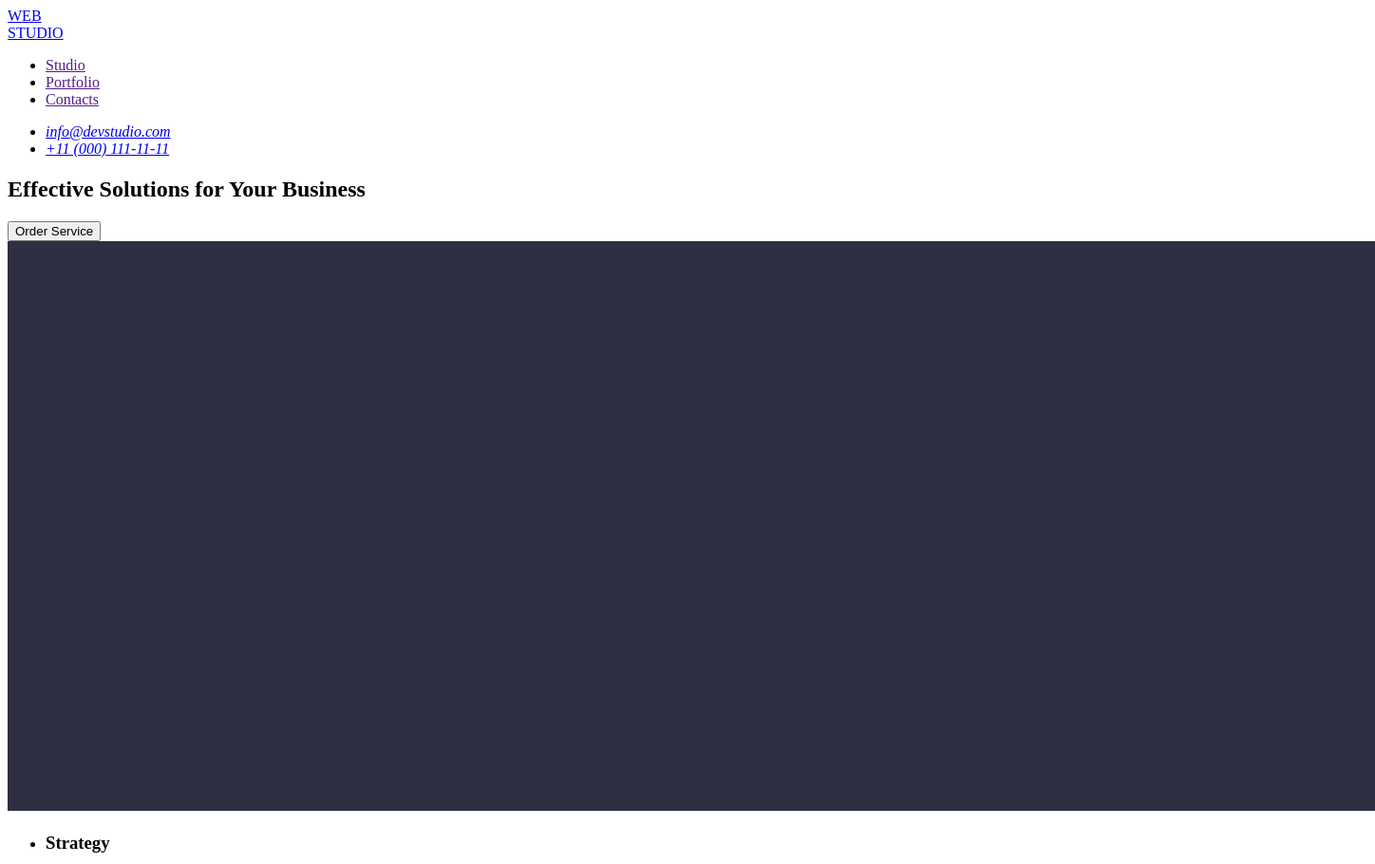
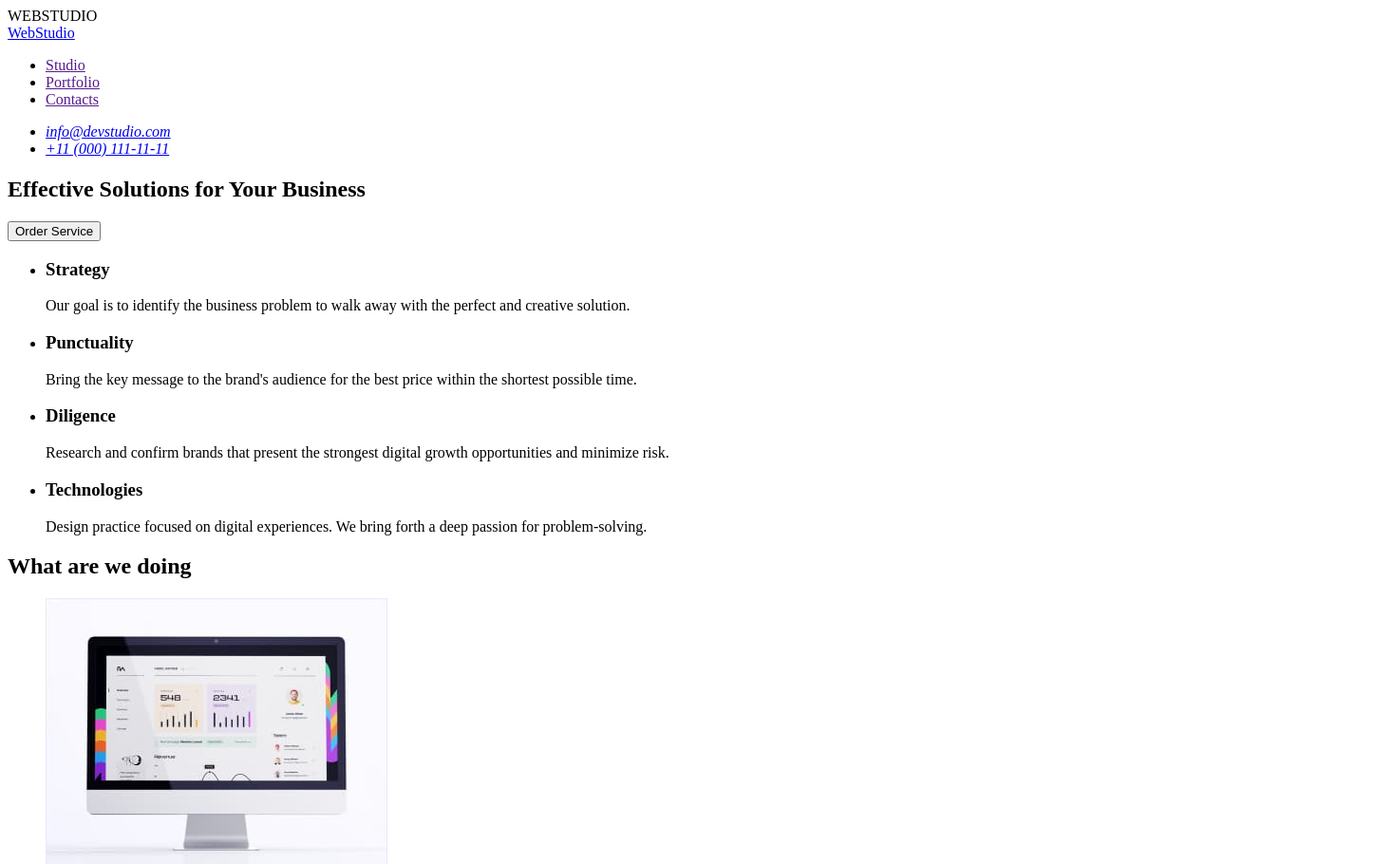
Before and after one commit to Sad0328/goit-markup-hw-01, a plain HTML site: page index.html in a window 1280 px wide. Shown: the top 910 px of the page at 95% size, 1448 px wide, since content can reach past the window. Drawn offline with Linux system fonts and the light colour scheme.

Commit message:
Update index.html

```diff
--- a/index.html
+++ b/index.html
@@ -10,8 +10,8 @@
 
 <body>
     <header>
-        <a href="/">
-            <nav>WEB</nav>STUDIO
+        <nav>WEBSTUDIO</nav>
+        <a href="./index.html">WebStudio
         </a>
         <ul>
             <li><a href="">Studio</a></li>
@@ -30,7 +30,6 @@
             <h1>Effective Solutions
                 for Your Business</h1>
             <button type="button">Order Service</button>
-            <img src="./images/darkbg.jpg" alt="background" width="1440" height="600" />
         </section>
         <section>
             <h2 hidden>softskills</h2>
```
Lines whose indentation alone changed are shown as unchanged.
